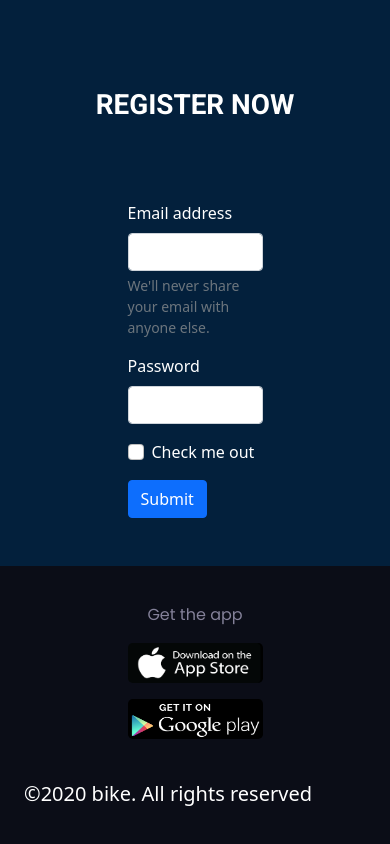
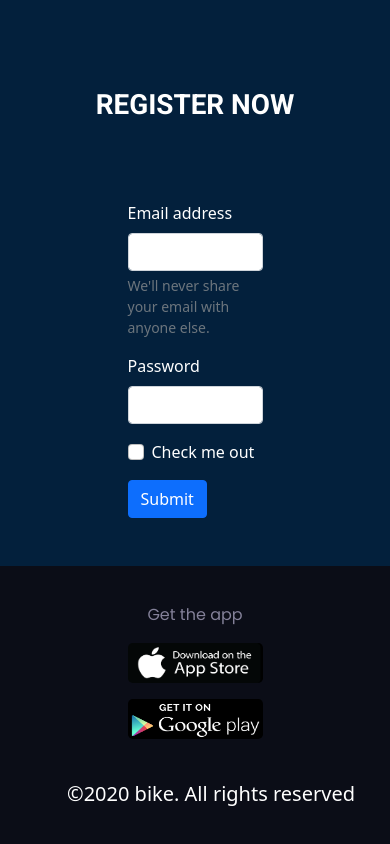
Before and after one commit to arifraj199/convention-assignment03-private, a plain HTML site: page index.html in a window 390 px wide. Shown: the part 3182-4026 px from the top of the page. Drawn offline with nearby package versions, Linux system fonts and the light colour scheme.

Commit message:
footer text and custom style modified

```diff
--- a/css/style.css
+++ b/css/style.css
@@ -121,4 +121,7 @@ p {
     .exclusive-plus {
         margin-top: 50px!important;
     }
+    .footer-text {
+        padding-left: 55px!important;
+    }
 }
--- a/index.html
+++ b/index.html
@@ -291,12 +291,12 @@
     <!-- footer section -->
     <footer>
         <section class="container-fluid footer d-flex align-items-center">
-            <div class="container footer-container">
-                <div class="row gy-4">
-                    <div class="col-12 col-md-10 d-flex align-items-center order-2 order-md-1">
+            <div class="container">
+                <div class="row gy-4 text-center">
+                    <div class="col-12 col-md-10 d-flex align-items-md-center order-2 order-md-1 footer-text">
                         <small class="text-white fs-5">&copy;2020 bike. All rights reserved</small>
                     </div>
-                    <div class="col-12 col-md-2 text-center p-0 order-1 order-md-2">
+                    <div class="col-12 col-md-2 p-0 order-1 order-md-2">
                         <p>Get the app</p>
                         <p>
                             <a target="_blank" href="https://www.apple.com/apple-music/"><img class="rounded-3" src="icons/apple-img.png" alt="" width="135" height="40"></a>
```
